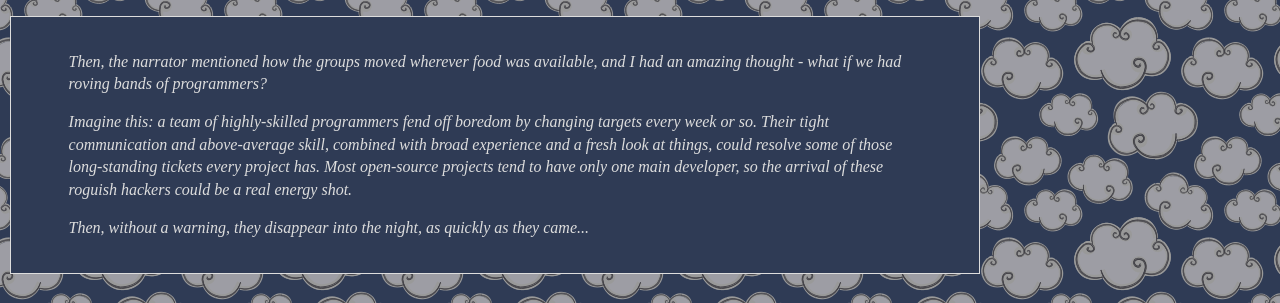
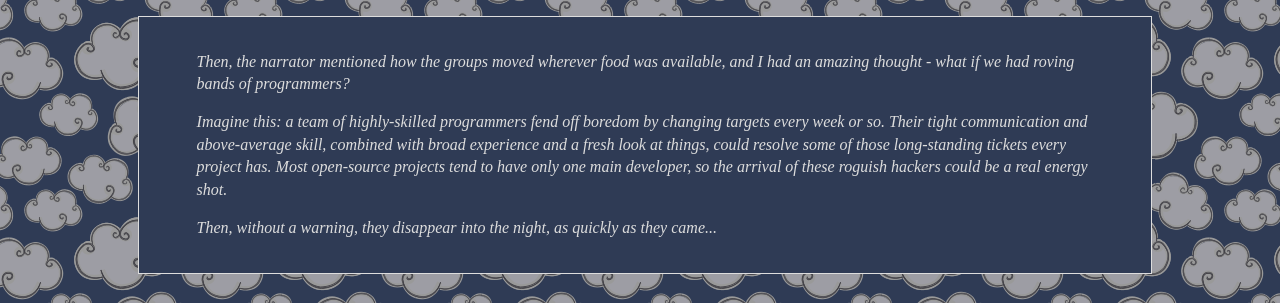
Before and after one commit to xiongchiamiov/bop, a plain HTML site: page index.html in a window 1280 px wide. Shown: the top 303 px of the page. Drawn offline with Linux system fonts and the light colour scheme; a script that the page names is missing.

Commit message:
adjust the padding for the new background

```diff
--- a/index.html
+++ b/index.html
@@ -12,7 +12,7 @@
 			padding: 0;
 		}
 		div#wrapper {
-			padding: 1em 300px 1em 0;
+			padding: 1em 10% 1em 10%;
 			min-height: 700px;
 		}
 		#wrapper div {
```
